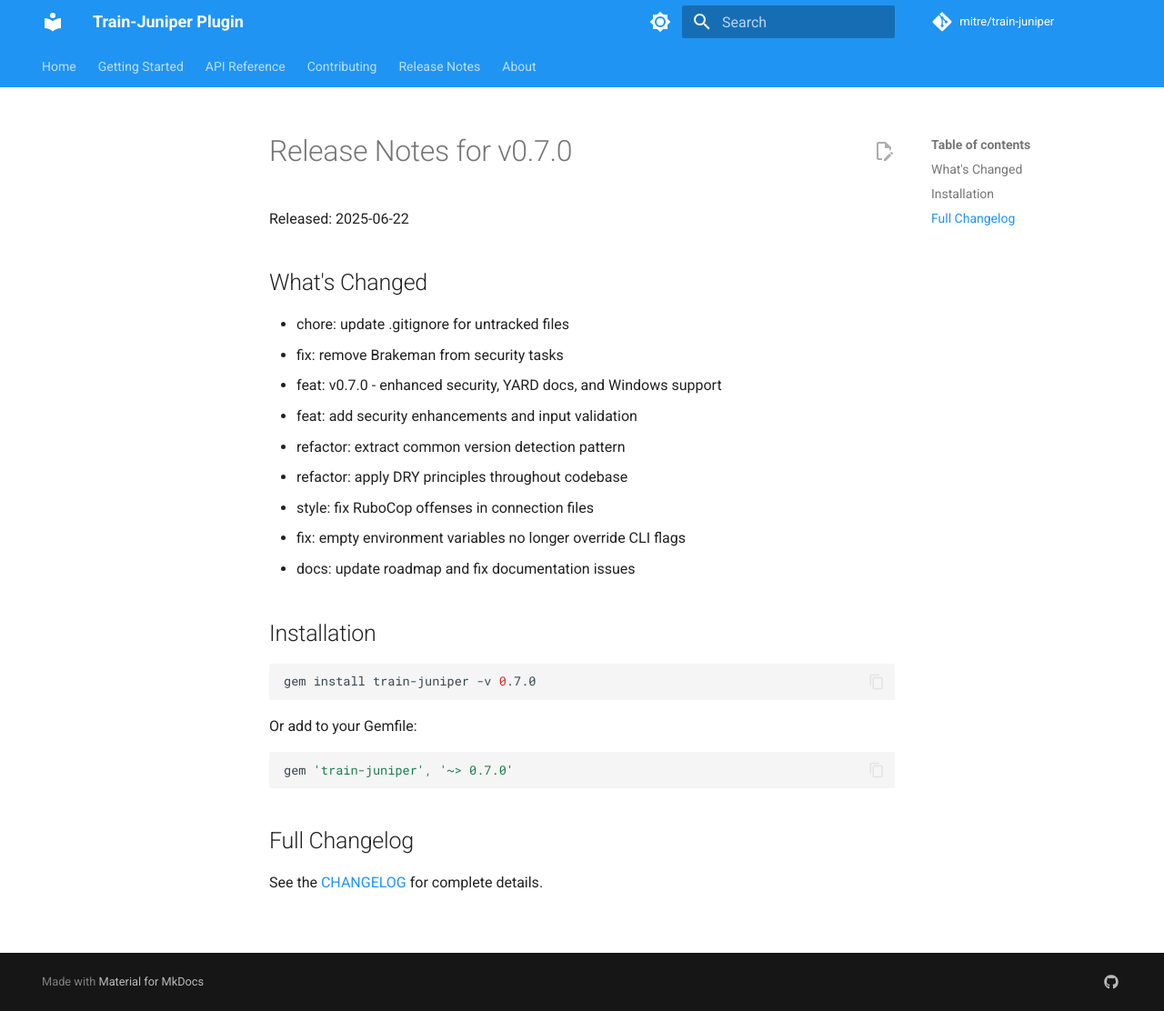
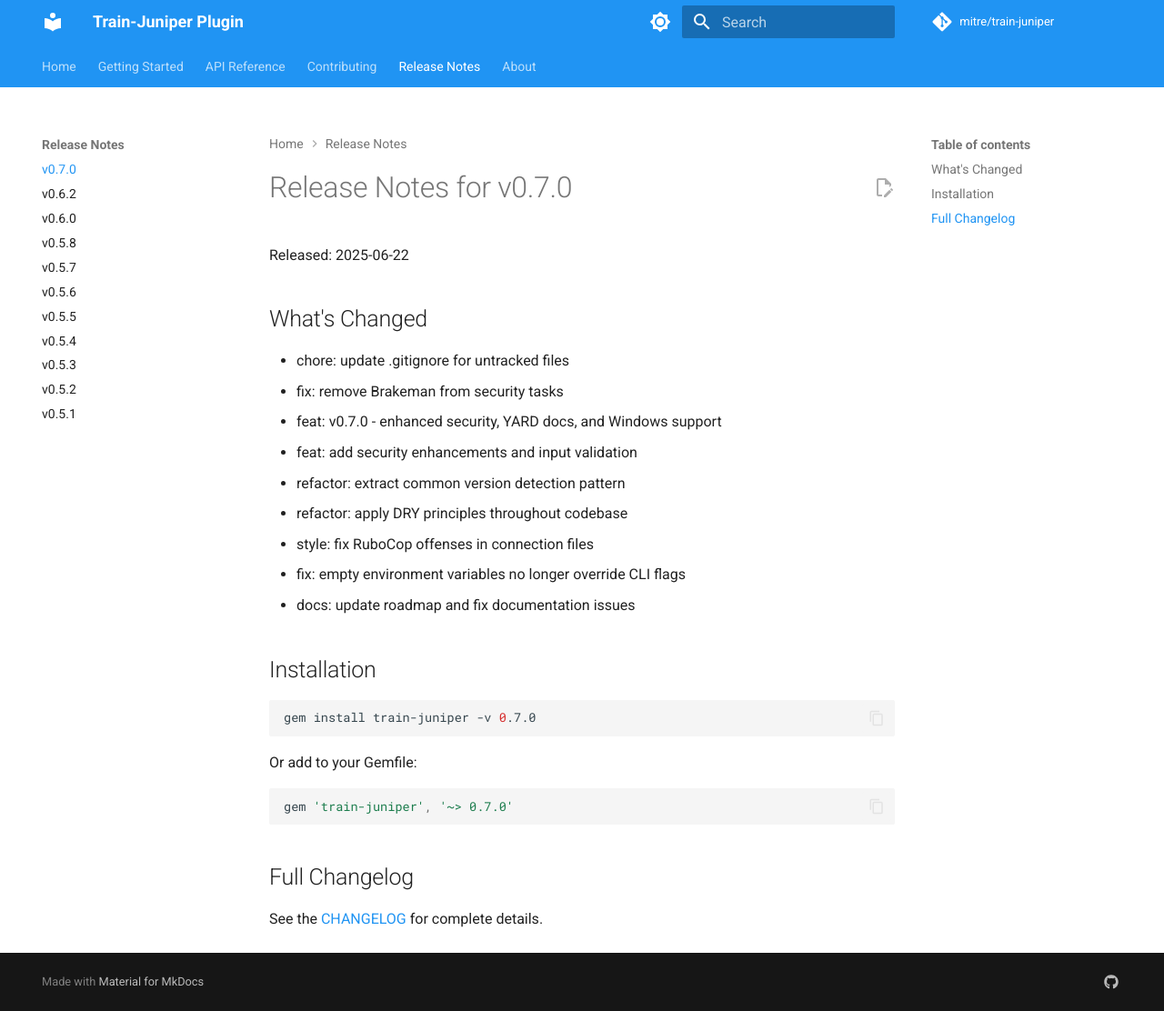
Before and after one commit to mitre/train-juniper, an MkDocs documentation site: the page built from docs/release-notes/v0.7.0.md, in a window 1280 px wide and 1112 px high. Shown: the whole window at 91% size. Built offline with MkDocs 1.6.1 and Material for MkDocs 9.7.7, drawn with Linux system fonts in a browser that asks for light colours; comment, search, counter and statistics services are not loaded; the version menu is left out.

Commit message:
fix: add v0.7.0 to mkdocs and automate nav updates
- Add v0.7.0 release notes to mkdocs.yml navigation
- Update release task to automatically add new versions to mkdocs.yml
- Ensures documentation stays in sync with releases

```diff
--- a/mkdocs.yml
+++ b/mkdocs.yml
@@ -82,6 +82,7 @@ nav:
     - Code of Conduct: CODE_OF_CONDUCT.md
     - Security Policy: SECURITY.md
   - Release Notes:
+    - v0.7.0: release-notes/v0.7.0.md
     - v0.6.2: release-notes/v0.6.2.md
     - v0.6.0: release-notes/v0.6.0.md
     - v0.5.8: release-notes/v0.5.8.md
```
Also changed, not shown: 1 other file.
